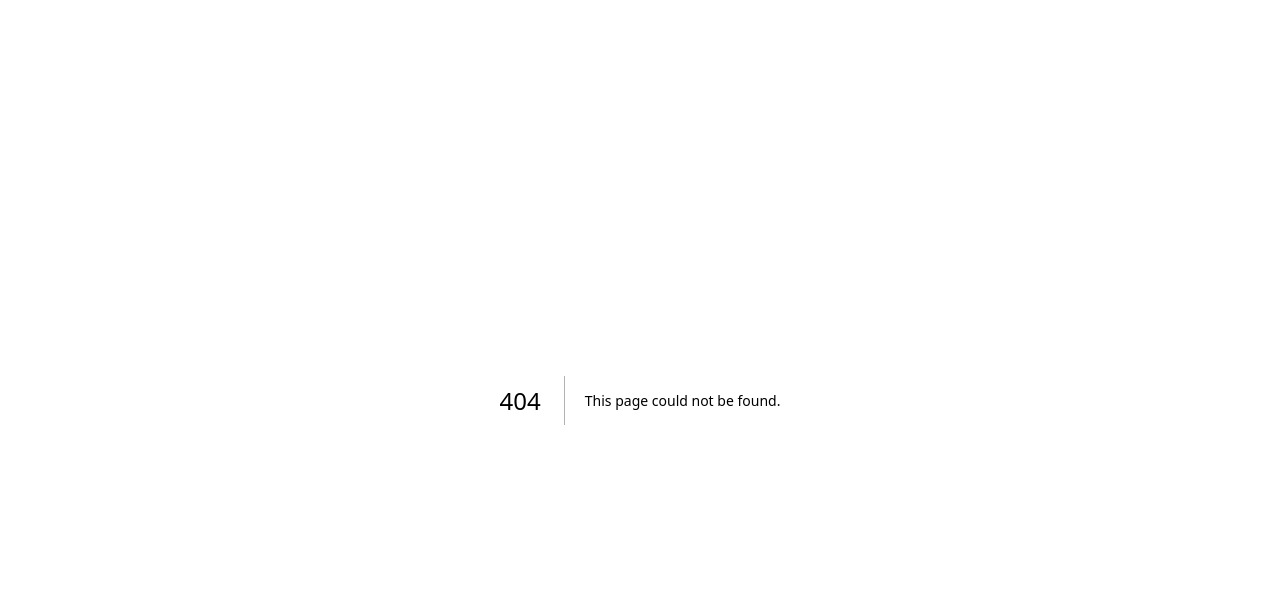
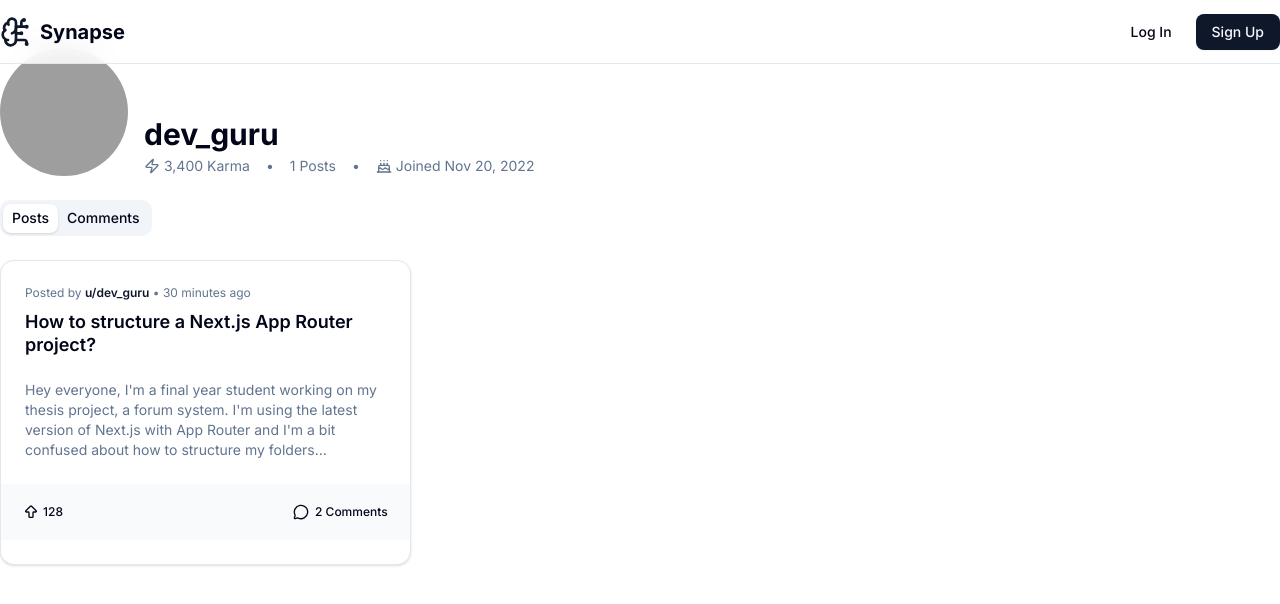
Before and after one commit to dhlananhh/synapse-client, a Next.js app: page /u/dev_guru in a window 1280 px wide. Before the commit this address had no page. Shown: the top 604 px of the page. Built offline with nearby package versions, Linux system fonts and the light colour scheme; grey boxes are pictures that could not be loaded.

Commit message:
feat: add basic user profile page

```diff
--- /dev/null
+++ b/src/app/(main)/(user)/u/[username]/page.tsx
@@ -0,0 +1,33 @@
+// File: src/app/(main)/(user)/u/[username]/page.tsx
+import { notFound } from 'next/navigation';
+import { mockPosts, mockCommunities } from "@/lib/mock-data";
+import { getAllComments } from '@/lib/mock-data';
+import UserProfile from '@/components/features/user/UserProfile';
+import { User, Post, UserComment } from '@/types';
+
+// Simulate fetching ALL a user's data from different "tables"
+const getUserProfileData = (username: string) => {
+  const allUsers: User[] = [
+    ...new Set(mockPosts.map(p => p.author))
+  ];
+  const user = allUsers.find(u => u.username === username);
+
+  if (!user) {
+    return null;
+  }
+
+  const userPosts = mockPosts.filter(p => p.author.id === user.id);
+  const userComments = getAllComments().filter(c => c.author.id === user.id);
+
+  return { user, userPosts, userComments };
+}
+
+export default function ProfilePage({ params }: { params: { username: string } }) {
+  const data = getUserProfileData(params.username);
+
+  if (!data) {
+    notFound();
+  }
+
+  return <UserProfile { ...data } />
+}
```
